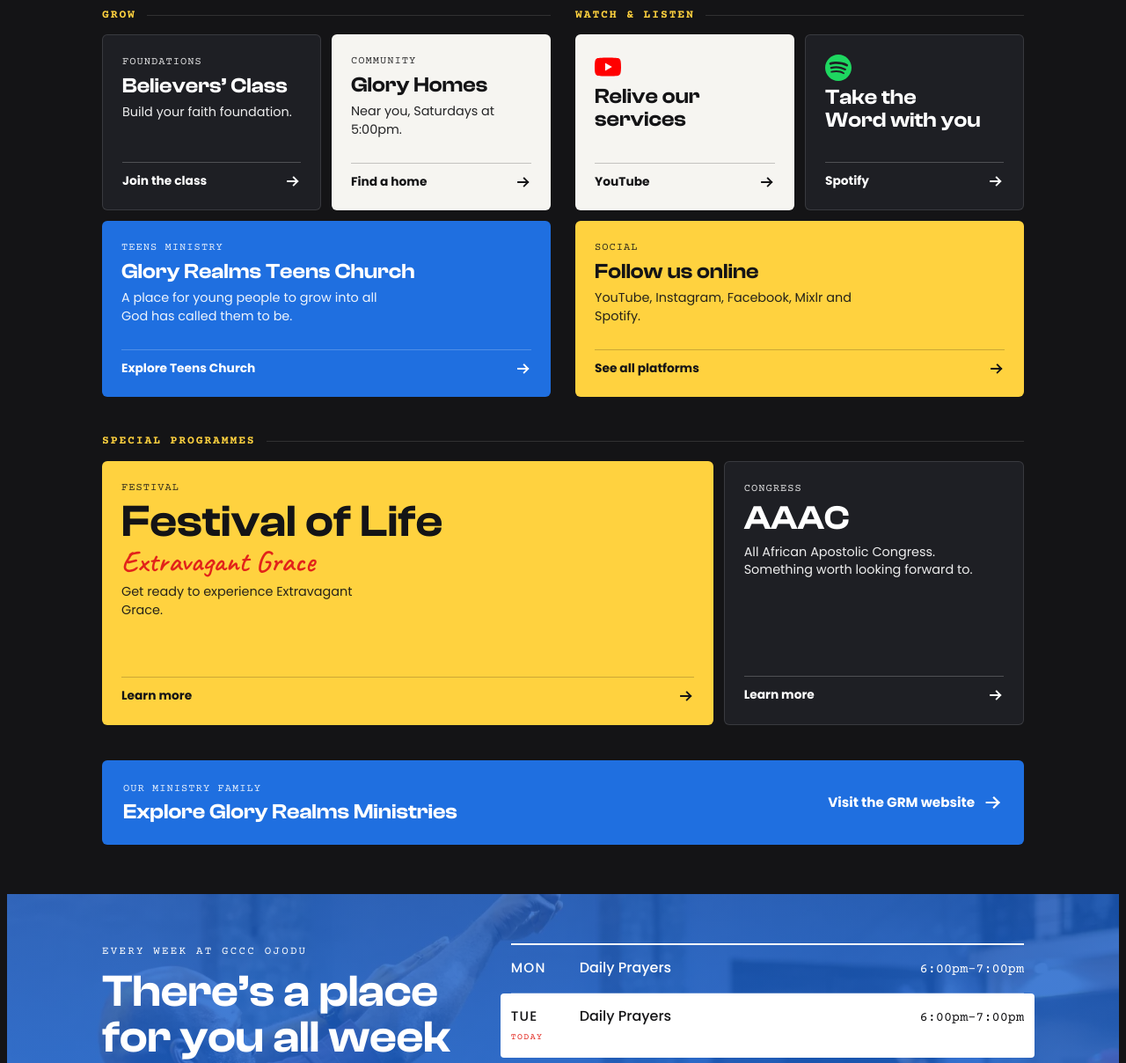
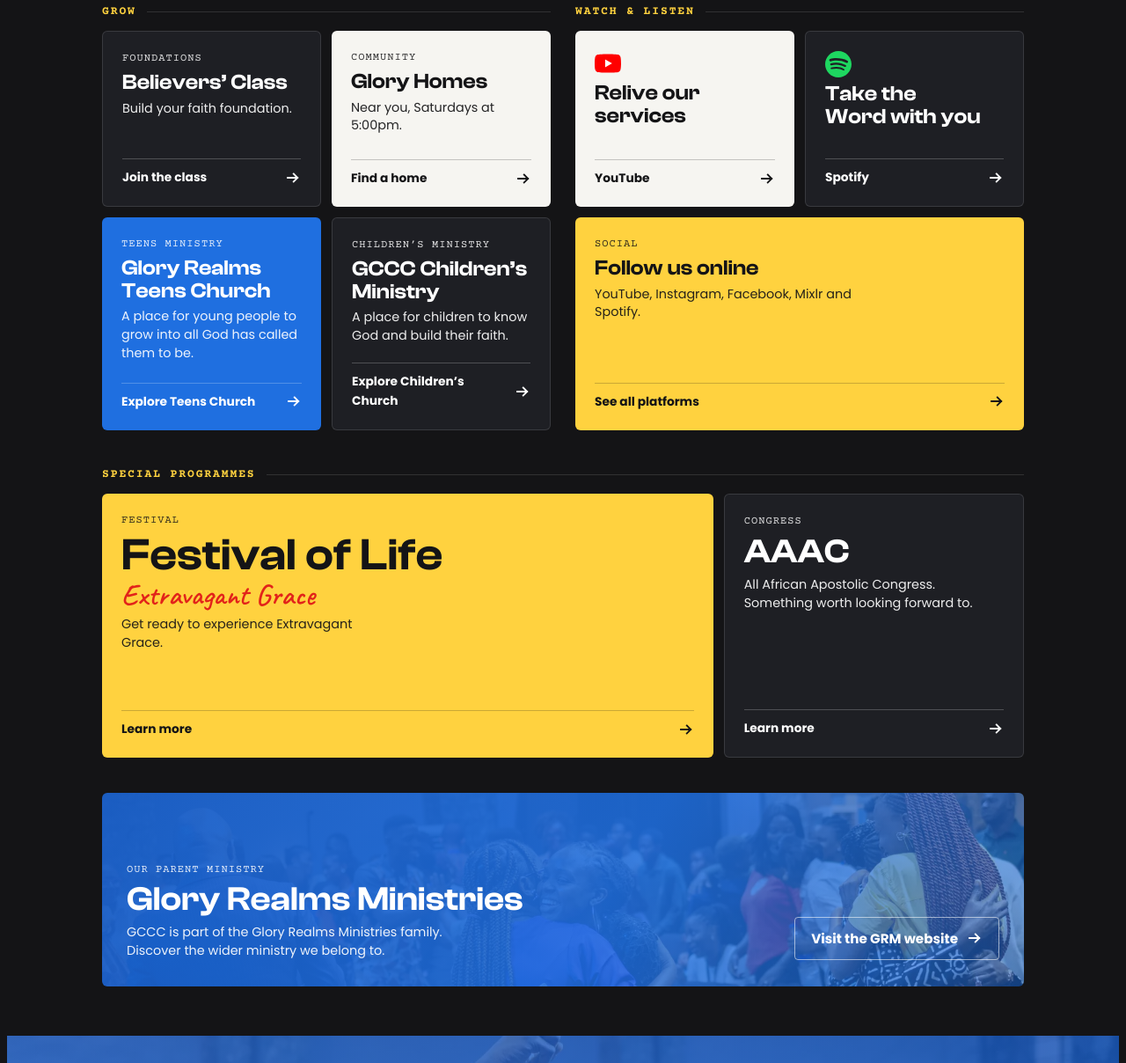
Before and after one commit to Kemzrenny/gccc-connect, a plain HTML site: page index.html in a window 1280 px wide. Shown: the part 768-1976 px from the top of the page at 88% size. Drawn offline with nearby package versions, Linux system fonts and the light colour scheme.

Commit message:
First-person pastor letter, Children's Ministry card, more visible GRM link
- Pastor's welcome now reads in first person (I believe, I am delighted, I am glad)
- Removed 'Curated on YouTube' from the playlists heading
- Removed the second hero line
- Glory Realms Ministries: link pill in the header, larger photo card labelled
  'Our parent ministry', and a linked footer line
- New GCCC Children's Ministry card in Grow, beside Teens Church

Co-Authored-By: Claude Opus 5.5 <noreply@anthropic.com>
Claude-Session: https://claude.ai/code/session_01S2b6JBksdmU8uJhxXGUf4d

```diff
--- a/index.html
+++ b/index.html
@@ -110,6 +110,7 @@ p{margin:0}
 .grp-head::after{content:"";flex:1;height:1px;background:var(--line-on-ink)}
 .cards{display:grid;grid-template-columns:repeat(2,minmax(0,1fr));gap:10px}
 .full{grid-column:1 / -1}
+@media (max-width:819px){.m-full{grid-column:1 / -1;min-height:0}}
 .tile{position:relative;display:flex;flex-direction:column;justify-content:space-between;gap:20px;min-height:180px;padding:18px;text-decoration:none;border-radius:6px;overflow:hidden;transition:transform .18s ease}
 .tile:hover{transform:translateY(-3px)}
 .tile .k{display:block;line-height:1.35;font-family:var(--mono);font-size:.76rem;letter-spacing:.08em;text-transform:uppercase;opacity:.85}
@@ -123,6 +124,9 @@ p{margin:0}
 .tile-row .arrow{width:22px;height:22px}
 .tile-row .go-txt{display:none}
 .t-red{background:var(--red);color:var(--white)}
+.t-grm{background:linear-gradient(120deg,rgba(24,92,196,.97) 0%,rgba(31,111,224,.88) 55%,rgba(31,111,224,.55) 100%),url(img/fellowship.webp) 60% 30%/cover no-repeat;color:var(--white);min-height:200px}
+.tile.t-grm h3{font-size:clamp(1.6rem,7vw,2.4rem)}
+.t-grm p{max-width:42ch}
 .t-blue{background:var(--blue);color:var(--white)}
 .t-paper{background:var(--paper);color:var(--ink)}
 .t-yellow{background:var(--yellow);color:var(--ink)}
@@ -153,7 +157,9 @@ p{margin:0}
   .tile.t-give h3{font-size:2.4rem}
   .tile.t-fol h3{font-size:3.2rem}
   .tile-row .go-txt{display:inline}
-  .t-grm .go-wrap{display:flex;align-items:center;gap:10px;font-weight:700;font-size:.95rem;flex:none}
+  .tile.t-grm{flex-direction:row;align-items:flex-end;justify-content:space-between;min-height:220px;padding:30px 28px}
+  .tile.t-grm h3{font-size:2.4rem}
+  .t-grm .go{border:1px solid rgba(255,255,255,.55);border-radius:4px;padding:12px 18px;flex:none;font-size:.95rem}
 }
 
 /* ---------- Weekly rhythm ---------- */
@@ -237,7 +243,11 @@ p{margin:0}
 /* ---------- Footer ---------- */
 footer{border-top:1px solid var(--line-on-ink);padding-block:28px 110px}
 footer .wrap{display:flex;flex-wrap:wrap;align-items:center;justify-content:space-between;gap:14px}
-footer p{font-family:var(--mono);font-size:.78rem;color:var(--muted-on-ink)}
+.foot-link{display:inline-flex;align-items:center;gap:8px;font-size:.85rem;font-weight:600;color:var(--white);text-decoration:none;border-bottom:1px solid rgba(255,255,255,.35);padding-block:6px}
+.foot-link svg{width:16px;height:16px}
+.parent-link{display:inline-flex;align-items:center;gap:6px;min-height:36px;box-sizing:border-box;padding:7px 12px;border:1px solid rgba(255,255,255,.3);border-radius:999px;background:rgba(20,20,22,.4);-webkit-backdrop-filter:blur(8px);backdrop-filter:blur(8px);color:var(--white);text-decoration:none;font-size:.74rem;font-weight:500;white-space:nowrap}
+.parent-link svg{width:14px;height:14px;flex:none}
+.parent-link:hover{border-color:var(--white)}
 @media (min-width:820px){footer{padding-block:28px 40px}}
 
 /* ---------- Sticky mobile dock ---------- */
@@ -293,6 +303,7 @@ footer p{font-family:var(--mono);font-size:.78rem;color:var(--muted-on-ink)}
       <img src="img/gccc-logo.png" alt="Glory Centre Community Church" width="640" height="158">
       <span class="logo-loc">Ojodu</span>
     </a>
+    <a class="parent-link" data-link="grm" href="#">Glory Realms Ministries <svg aria-hidden="true"><use href="#arrow"/></svg></a>
   </div>
 </header>
 
@@ -307,7 +318,6 @@ footer p{font-family:var(--mono);font-size:.78rem;color:var(--muted-on-ink)}
         </div>
         <div class="hero-copy">
           <p><strong>Your experience with God doesn’t end here.</strong> There’s so much more to explore, experience and be a part of.</p>
-          <p>Take the next step, find your community, grow in faith, and stay connected with us.</p>
           <div class="paths">
             <a class="btn btn-blue" href="#new">First time here? <svg><use href="#arrow"/></svg></a>
             <a class="btn btn-ghost" href="#steps">See what’s next</a>
@@ -356,13 +366,21 @@ footer p{font-family:var(--mono);font-size:.78rem;color:var(--muted-on-ink)}
                 </div>
                 <span class="go">Find a home <svg><use href="#arrow"/></svg></span>
               </a>
-              <a class="tile t-blue full" data-link="teens" href="#">
+              <a class="tile t-blue m-full" data-link="teens" href="#">
                 <div>
                   <span class="k">Teens ministry</span>
                   <h3>Glory Realms Teens Church</h3>
                   <p>A place for young people to grow into all God has called them to be.</p>
                 </div>
                 <span class="go">Explore Teens Church <svg><use href="#arrow"/></svg></span>
+              </a>
+              <a class="tile t-ink m-full" data-link="children" href="#">
+                <div>
+                  <span class="k">Children’s ministry</span>
+                  <h3>GCCC Children’s Ministry</h3>
+                  <p>A place for children to know God and build their faith.</p>
+                </div>
+                <span class="go">Explore Children’s Church <svg><use href="#arrow"/></svg></span>
               </a>
             </div>
           </section>
@@ -419,12 +437,13 @@ footer p{font-family:var(--mono);font-size:.78rem;color:var(--muted-on-ink)}
           </div>
         </section>
 
-        <a class="tile t-blue tile-row t-grm" data-link="grm" href="#">
+        <a class="tile t-grm" data-link="grm" href="#">
           <div>
-            <span class="k">Our ministry family</span>
-            <h3>Explore Glory Realms Ministries</h3>
+            <span class="k">Our parent ministry</span>
+            <h3>Glory Realms Ministries</h3>
+            <p>GCCC is part of the Glory Realms Ministries family. Discover the wider ministry we belong to.</p>
           </div>
-          <span class="go-wrap"><span class="go-txt">Visit the GRM website</span><svg class="arrow" aria-hidden="true"><use href="#arrow"/></svg></span>
+          <span class="go">Visit the GRM website <svg><use href="#arrow"/></svg></span>
         </a>
       </div>
     </div>
@@ -461,8 +480,8 @@ footer p{font-family:var(--mono);font-size:.78rem;color:var(--muted-on-ink)}
           </div>
           <h3 id="pzak-h">Welcome to Glory Centre Community Church</h3>
           <p>Being here is more than just attending a service; it’s an opportunity to encounter God, grow in His Word, and connect with a family of people who are on this journey of faith together.</p>
-          <p>At GCCC, we believe that God has something special in store for you, and we are delighted to have you be a part of what He is doing in our midst.</p>
-          <p>We are glad you’re here, and we look forward to getting to know you better.</p>
+          <p>At GCCC, I believe that God has something special in store for you, and I am delighted to have you be a part of what He is doing in our midst.</p>
+          <p>I am glad you’re here, and I look forward to getting to know you better.</p>
           <p style="margin-bottom:0">God bless you!</p>
           <div class="sig">PZak</div>
         </article>
@@ -479,7 +498,6 @@ footer p{font-family:var(--mono);font-size:.78rem;color:var(--muted-on-ink)}
 
       <div class="plays-head">
         <h3>Playlists for first timers</h3>
-        <span>Curated on YouTube</span>
       </div>
       <div class="plays">
         <a class="play p-msg" data-link="messages" href="#">
@@ -530,7 +548,7 @@ footer p{font-family:var(--mono);font-size:.78rem;color:var(--muted-on-ink)}
       <img src="img/gccc-logo.png" alt="Glory Centre Community Church" width="640" height="158">
       <span class="logo-loc">Ojodu</span>
     </a>
-    <p>Glory Realms Ministries</p>
+    <a class="foot-link" data-link="grm" href="#">Part of Glory Realms Ministries <svg aria-hidden="true"><use href="#arrow"/></svg></a>
   </div>
 </footer>
 
@@ -551,6 +569,7 @@ const LINKS = {
   fol: "",
   believers: "",
   teens: "",
+  children: "",
   aaac: "",
   gloryHomes: "",
   grm: "https://gloryrealmsministries.org/",
```
Also changed, not shown: 1 other file.
